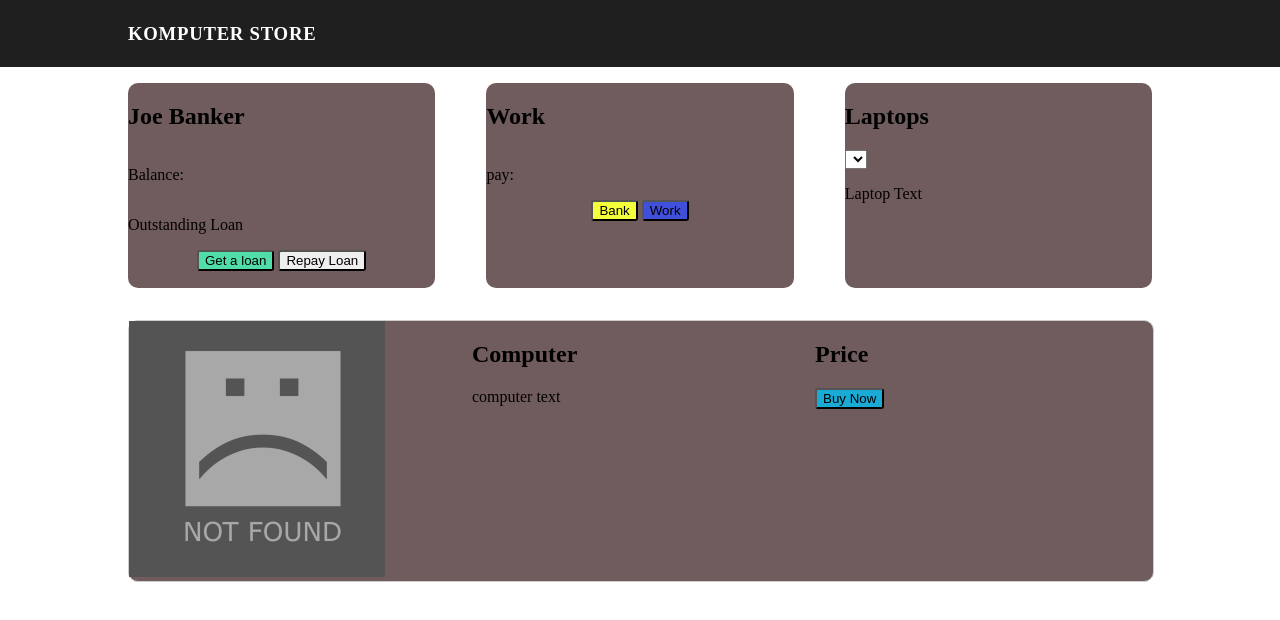
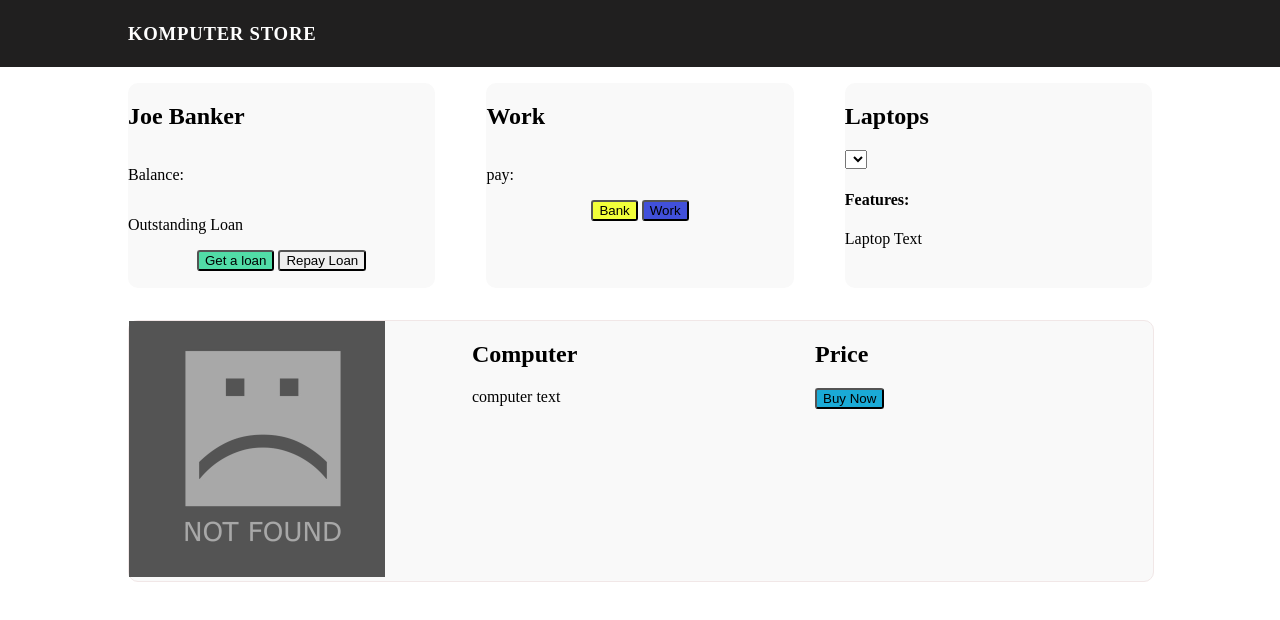
Before and after one commit to DamianRavn/Assignment1_KomputerStore, a plain HTML site: page index.html in a window 1280 px wide. Shown: the top 620 px of the page. Drawn offline with Linux system fonts and the light colour scheme; no server answers.

Commit message:
Beautifying with html and css, plus small sdjustment to js wip

```diff
--- a/index.html
+++ b/index.html
@@ -46,6 +46,7 @@
                     </select>
                 </form>
                 <div>
+                    <h4>Features:</h4>
                     <p id = "laptop-features">Laptop Text</p>
                 </div>
             </div>
--- a/logic.js
+++ b/logic.js
@@ -132,7 +132,7 @@ function loanFullyRepaid()
 function updateLaptopUI(currentLaptop)
 {
     const cl = allLaptops[currentLaptop];
-    websiteElements.laptopFeaturesText.innerText = cl.specs
+    websiteElements.laptopFeaturesText.innerText = cl.specs.join('\n'); //specs is an array, so I'm just making it into a string where every entry is it's own sentence
     websiteElements.computerHeader.innerText = cl.title;
     websiteElements.computerImg.setAttribute("src", "https://noroff-komputer-store-api.herokuapp.com/" + cl.image);
     websiteElements.computerPrice.innerText = numberFormater.format(cl.price);
--- a/main.css
+++ b/main.css
@@ -64,7 +64,7 @@ header h3 {
 /* This class is shared between all important elements */
 .content
 {
-    background-color: rgb(112, 92, 92);
+    background-color: rgb(249, 249, 249);
     border-radius: 10px;
     margin: 1em 0;
     display: flex;
@@ -74,7 +74,7 @@ header h3 {
 /* Makes a small, visible border */
 .visible-border
 {
-    border: 1px solid #ccc !important;
+    border: 1px solid rgb(241, 231, 231) !important;
 }
 
 #computer-img
```
